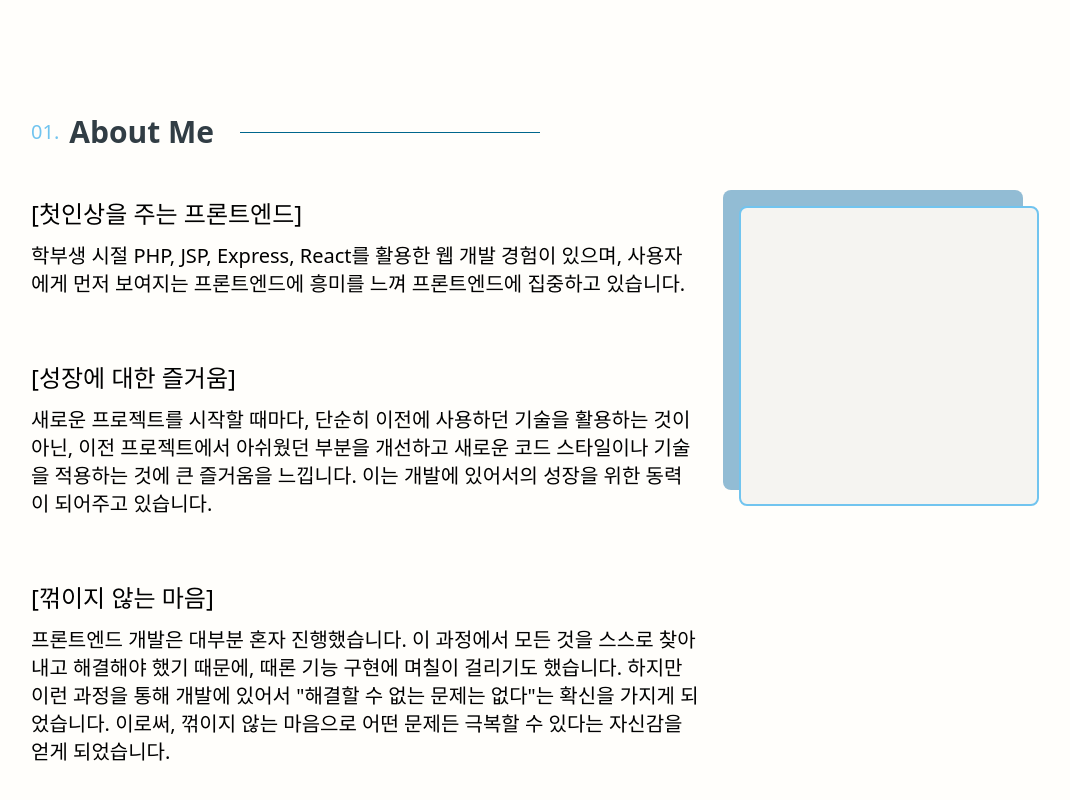
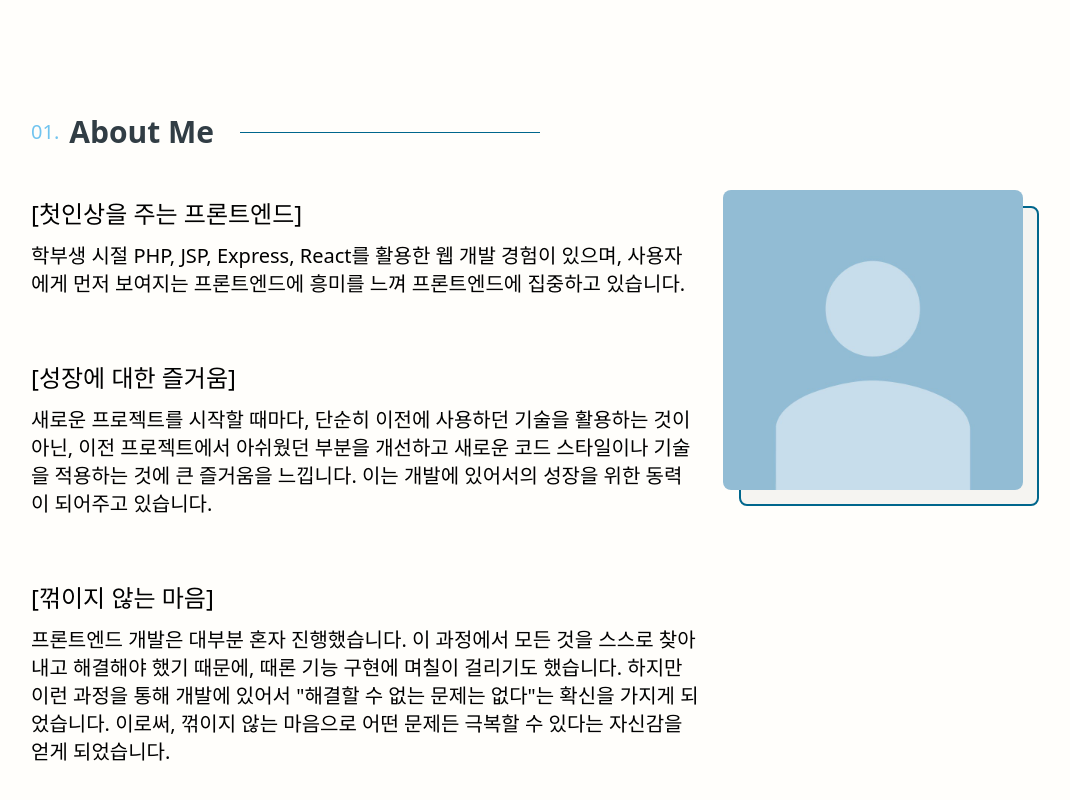
Before and after one commit to DecidedCard/portfolio, a Next.js app: page / in a window 1280 px wide. Shown: the part 782-1582 px from the top of the page, without its empty margins (109-1179 px from the left). Built offline with nearby package versions, Linux system fonts and the light colour scheme.

Commit message:
Feat: AboutMe component 작성

```diff
--- a/src/component/aboutMe/AboutMe.css
+++ b/src/component/aboutMe/AboutMe.css
@@ -1,7 +1,3 @@
-.imgBorder > img {
-  transition: transform 0.3s;
-}
-
 .imgBorder > img:hover {
   @apply -translate-x-4 -translate-y-4;
 }
@@ -12,10 +8,10 @@
   position: absolute;
   inset: 0;
   border: solid 2px;
-  transition: transform 0.3s;
-  @apply bg-bg-200 border-accent-100 translate-x-2 translate-y-2 rounded-lg;
+  z-index: -10;
+  @apply bg-bg-200 border-accent-200 translate-x-2 translate-y-2 rounded-lg duration-300;
 }
 
 .imgBorder:hover::after {
-  @apply translate-x-4 translate-y-4;
+  @apply translate-x-4 translate-y-4 duration-300;
 }
--- a/src/component/aboutMe/AboutMe.tsx
+++ b/src/component/aboutMe/AboutMe.tsx
@@ -53,9 +53,9 @@ export default async function AboutMe() {
             <Image
               src={basicImage}
               alt="프로필 이미지"
-              width={300}
-              height={300}
-              className="z-10 -translate-x-2 -translate-y-2 rounded-lg"
+              sizes="300px"
+              placeholder="blur"
+              className="z-50 -translate-x-2 -translate-y-2 rounded-lg duration-300"
             />
           </div>
         </div>
```
